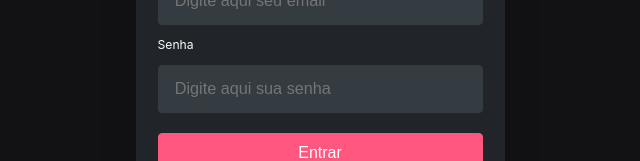
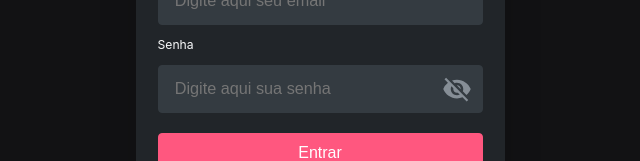
Before and after one commit to Kenzie-Academy-Brasil-Developers/react-entrega-kenzie-hub-JardelMD, a React (Vite) app: page / in a window 1280 px wide. Shown: the part 226-387 px from the top of the page, without its empty margins (320-960 px from the left). Built offline with nearby package versions, Linux system fonts and the light colour scheme.

Commit message:
fix: Exibir/ocultar senha login

```diff
--- a/src/App.jsx
+++ b/src/App.jsx
@@ -1,6 +1,5 @@
 import { RoutesMain } from "./routes/RoutesMain"
 import "./styles/index.scss"
-import React from 'react'
 import { ToastContainer } from 'react-toastify'
 import 'react-toastify/dist/ReactToastify.css'
 
--- a/src/components/FormLogin/index.jsx
+++ b/src/components/FormLogin/index.jsx
@@ -4,10 +4,13 @@ import { Input } from "../Input"
 import styles from "./style.module.scss"
 import { Link } from "react-router-dom"
 import { formLoginSchema } from "../formLoginSchema"
-import { useContext } from "react"
+import { useContext, useState } from "react"
 import { UserContext } from "../../providers/UserContext"
+import { MdVisibility, MdVisibilityOff } from "react-icons/md"
 
 export const FormLogin = () => {
+  const [isHidden, setIsHidden] = useState(true)
+
   const { register, handleSubmit, formState: { errors } } = useForm({
     resolver: zodResolver(formLoginSchema),
   })
@@ -30,12 +33,15 @@ export const FormLogin = () => {
           {...register("email")}
           error={errors.email}
         />
-        <Input type="password"
+        <Input type={isHidden ? "password" : "text"}
           placeholder="Digite aqui sua senha"
           label="Senha"
           {...register("password")}
-          error={errors.password}
-        />
+          error={errors.password}>
+          <button className={styles.buttonPassword} onClick={(event) => event.preventDefault() || setIsHidden(!isHidden)}>
+            {isHidden ? <MdVisibilityOff size={30} /> : <MdVisibility size={30} />}
+          </button>
+        </Input>
 
 
         <button className="btnDefault" type="submit">Entrar</button>
--- a/src/components/FormRegister/index.jsx
+++ b/src/components/FormRegister/index.jsx
@@ -6,11 +6,11 @@ import styles from "./style.module.scss"
 import { formRegisterSchema } from "../formRegisterSchema"
 import { useContext, useState } from "react"
 import { UserContext } from "../../providers/UserContext"
-import { MdVisibility, MdVisibilityOff } from "react-icons/md";
+import { MdVisibility, MdVisibilityOff } from "react-icons/md"
 
 export const FormRegister = () => {
-    const [isHidden, setIsHidden] = useState(true);
-    const [passwordIsHidden, setPasswordIsHidden] = useState(true);
+    const [isHidden, setIsHidden] = useState(true)
+    const [passwordIsHidden, setPasswordIsHidden] = useState(true)
 
     const { register, handleSubmit, formState: { errors } } = useForm({
         resolver: zodResolver(formRegisterSchema),
```
